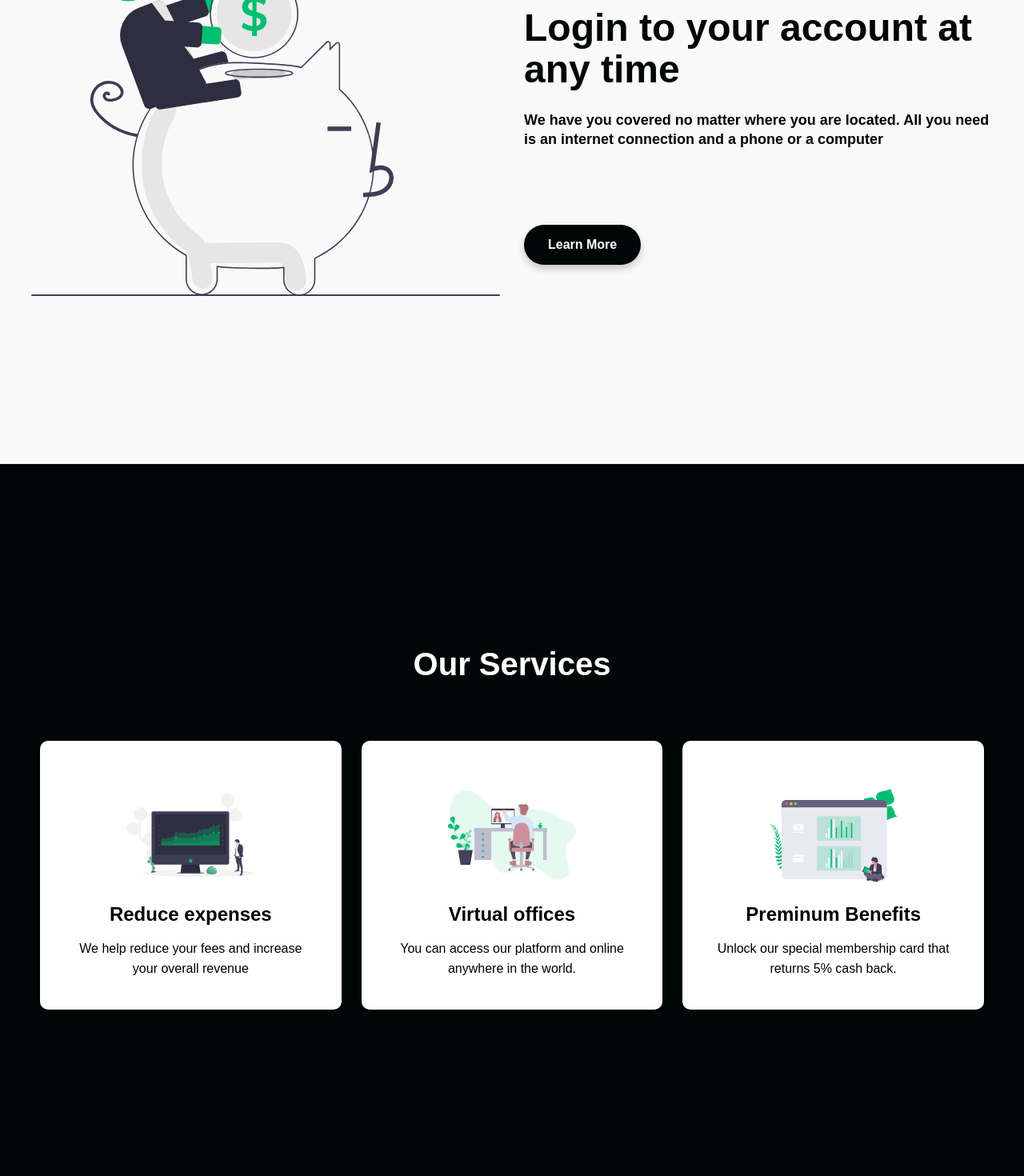
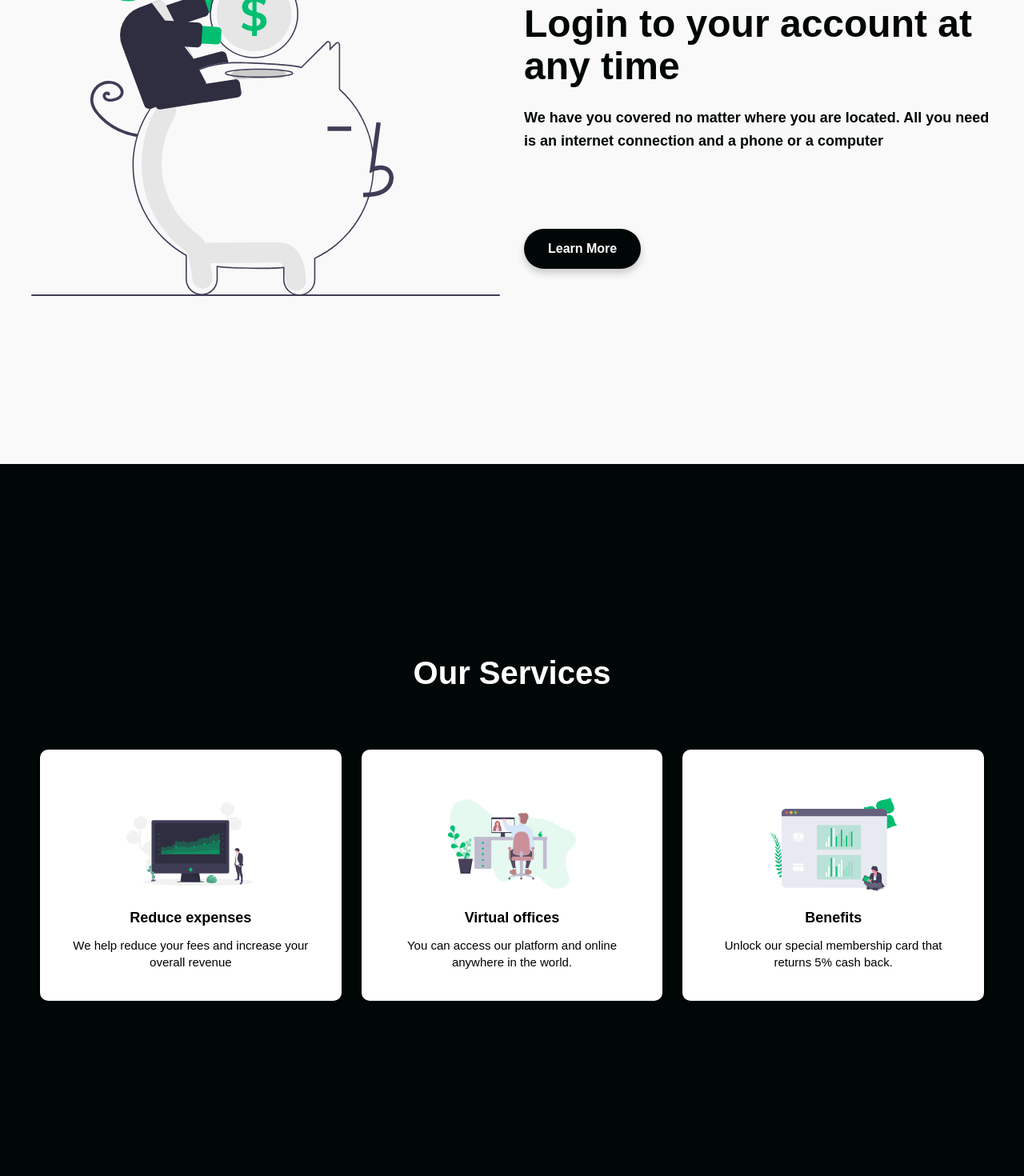
Before and after one commit to muchirijane/dolla-react-website, a React (Create React App) app: page / in a window 1280 px wide. Shown: the part 1780-3250 px from the top of the page at 80% size. Built offline with nearby package versions, Linux system fonts and the light colour scheme.

Commit message:
changed the readme file

```diff
--- a/src/GlobalStyles.js
+++ b/src/GlobalStyles.js
@@ -34,10 +34,10 @@ html{
 }
 
 body{
-  /* font-family: 'Encode Sans Expanded', sans-serif; */
   font-family: 'Nunito', sans-serif;
   font-size: 1.6rem;
   line-height: 1.6;
+  font-weight: 400;
 }
 
 //scrollbar
--- a/src/components/Footer/FooterStyles.js
+++ b/src/components/Footer/FooterStyles.js
@@ -88,9 +88,21 @@ font-size: 2.4rem;
 align-items: center;
 margin-bottom: 1.6rem;
 font-weight: bold;
+transition: all .3s ease;
+
+&:hover {
+  color: #01bf71;
+  transform: scale(1.05) translateX(.5rem) translateY(.5rem);
+}
 `;
 export const Copyright = styled.h4`
 margin-bottom: 1.6rem;
+transition: all .3s ease;
+
+&:hover {
+  color: #01bf71;
+  transform: scale(1.05) translateX(.5rem) translateY(.5rem);
+}
 `;
 export const SocialIcons = styled.div`
 display: flex;
@@ -105,6 +117,6 @@ transition: all .3s ease;
 
 &:hover {
   color: #01bf71;
-  transform: scale(1.05);
+  transform: scale(1.05) translateX(.5rem) translateY(.5rem);
 }
 `;
--- a/src/components/Info/Data.js
+++ b/src/components/Info/Data.js
@@ -37,7 +37,7 @@ export const homeObjThree ={
   lightTextDesc: false,
   topLine: 'Join our Team',
   heading: 'Creating an account is extremely easy',
-  description: 'Get everything set up and ready in 10 minutes. All you need to do is add your information and you\'re ready to go ',
+  description: 'Get everything set up and ready in 10 minutes. All you need to do is add your information and you\'re ready to go. ',
   buttonLabel: 'Start Now',
   imgStart: false,
   img: require('../../assets/images/profile.svg').default,
--- a/src/components/Info/InfoStyles.js
+++ b/src/components/Info/InfoStyles.js
@@ -69,7 +69,7 @@ export const SubTitle = styled.h4`
 max-width: 600px;
 margin-bottom: 35px;
 font-size: 1.8rem;
-line-height: 24px;
+/* line-height: 1.6; */
 color: ${({darkText}) => (darkText ? '#010606' : '#fff')};
 `;
 export const InfoBtn = styled.div`
--- a/src/components/Services/Services.js
+++ b/src/components/Services/Services.js
@@ -29,7 +29,7 @@ const Services = () => {
           </ServicesCard>
           <ServicesCard>
             <ServicesIcon src={Icon3}/>
-            <ServicesH2>Preminum Benefits</ServicesH2>
+            <ServicesH2>Benefits</ServicesH2>
             <ServicesP>Unlock our special membership card that returns 5% cash back.</ServicesP>
           </ServicesCard>
 
--- a/src/components/Services/ServicesStyled.js
+++ b/src/components/Services/ServicesStyled.js
@@ -52,6 +52,7 @@ max-height: 34rem;
 padding: 3.8rem;
 box-shadow: 0 1px 3px rgba(0, 0, 0, 0.2);
 transition: all .5s ease;
+line-height: 1.4;
 
 &:hover{
   transform: scale(1.1);
@@ -61,6 +62,10 @@ transition: all .5s ease;
     transform: scale(1.02);
   }
 }
+
+/* @media only screen and (max-width:1900px){
+    max-height: 50rem;
+  } */
 `;
 export const ServicesIcon = styled.img`
 height: 16rem;
@@ -70,7 +75,9 @@ margin: 0 auto;
 `;
 export const ServicesH2 = styled.h2`
 margin-bottom: 1rem;
+font-size: 1.8rem;
 `;
 export const ServicesP = styled.p`
 text-align: center;
+font-size: 1.5rem;
 `;
```
Also changed, not shown: 2 other files (tests, documents, lock files or other folders).
